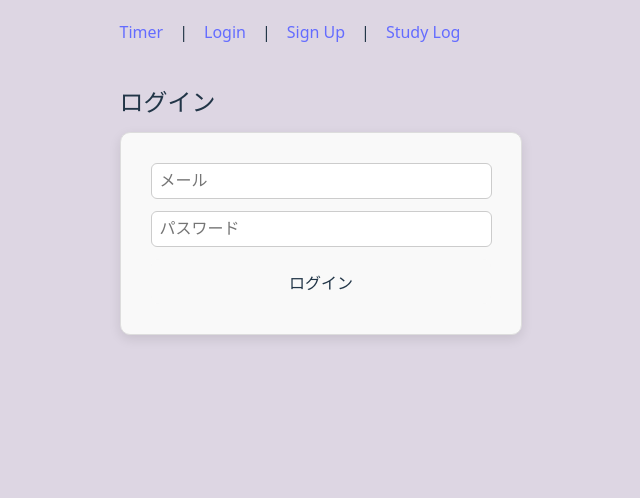
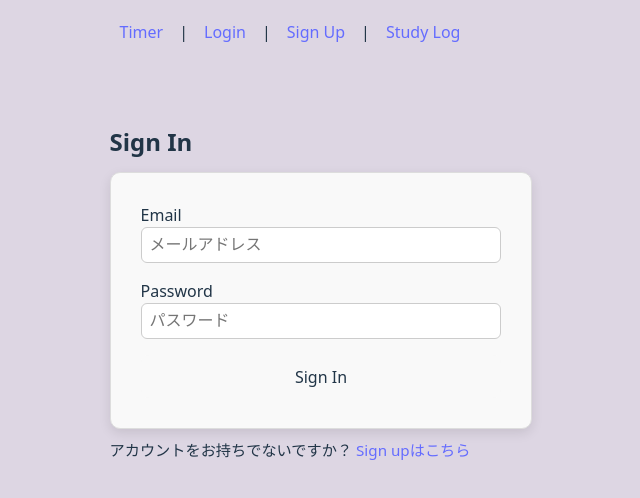
Before and after one commit to kkkosei/pomodoro_app, a React (Vite) app in the folder client/: page /login in a window 1280 px wide. Shown: the top 498 px of the page, without its empty margins (350-990 px from the left). Built offline with nearby package versions, Linux system fonts and the light colour scheme.

Commit message:
Remove .env from repository

```diff
--- a/client/src/pages/LoginPage.jsx
+++ b/client/src/pages/LoginPage.jsx
@@ -1,33 +1,78 @@
 import React, { useState } from "react";
+import { useNavigate } from "react-router-dom";
 
 function LoginPage() {
   const [email, setEmail] = useState("");
   const [password, setPassword] = useState("");
+  const [loading, setLoading] = useState(false);
+  const [error, setError] = useState("");
+  const navigate = useNavigate();
 
   const handleLogin = async (e) => {
     e.preventDefault();
-    const res = await fetch("http://localhost:4000/api/login", {
-      method: "POST",
-      headers: { "Content-Type": "application/json" },
-      body: JSON.stringify({ email, password }),
-    });
-    const data = await res.json();
-    if (data.token) {
-      localStorage.setItem("token", data.token);
+    setLoading(true);
+    setError("");
+
+    try {
+      const response = await fetch("http://localhost:4000/api/login", {
+        method: "POST",
+        headers: { "Content-Type": "application/json" },
+        credentials: "include",
+        body: JSON.stringify({ email, password }),
+      });
+
+      const data = await response.json();
+
+      if (!response.ok) {
+        setError(data.error || "ログインに失敗しました");
+        return;
+      }
+
       alert("ログイン成功！");
-    } else {
-      alert(data.error);
+      navigate("/dashboard");
+    } catch (err) {
+      console.error("ログインエラー:", err);
+      setError("エラーが発生しました");
+    } finally {
+      setLoading(false);
     }
   };
 
   return (
-    <div>
-      <h2>ログイン</h2>
+    <div style={{ maxWidth: "400px", margin: "auto", padding: "20px" }}>
+      <h2>Sign In</h2>
+      {error && <p style={{ color: "red" }}>{error}</p>}
       <form onSubmit={handleLogin}>
-        <input type="email" placeholder="メール" value={email} onChange={(e) => setEmail(e.target.value)} />
-        <input type="password" placeholder="パスワード" value={password} onChange={(e) => setPassword(e.target.value)} />
-        <button type="submit">ログイン</button>
+        <label>
+          Email
+          <input
+            type="email"
+            placeholder="メールアドレス"
+            value={email}
+            onChange={(e) => setEmail(e.target.value)}
+            required
+          />
+        </label>
+        <label>
+          Password
+          <input
+            type="password"
+            placeholder="パスワード"
+            value={password}
+            onChange={(e) => setPassword(e.target.value)}
+            required
+          />
+        </label>
+
+        <button type="submit" disabled={loading}>
+          {loading ? "ログイン中..." : "Sign In"}
+        </button>
       </form>
+
+      <p style={{ marginTop: "10px" }}>
+        アカウントをお持ちでないですか？{" "}
+        <a href="/signup">Sign upはこちら</a>
+      </p>
     </div>
   );
 }
--- a/client/src/pages/SignUpPage.jsx
+++ b/client/src/pages/SignUpPage.jsx
@@ -1,32 +1,39 @@
 import React, { useState } from "react";
+import { useNavigate } from "react-router-dom";
 
 function SignUpPage() {
   const [username, setUsername] = useState("");
   const [email, setEmail] = useState("");
   const [password, setPassword] = useState("");
   const [loading, setLoading] = useState(false);
+  const [error, setError] = useState("");
+  const navigate = useNavigate();
 
   const handleSignUp = async (e) => {
     e.preventDefault();
     setLoading(true);
+    setError("");
 
     try {
-      const res = await fetch("http://localhost:4000/api/register", {
+      const response = await fetch("http://localhost:4000/api/register", {
         method: "POST",
         headers: { "Content-Type": "application/json" },
+        credentials: "include",
         body: JSON.stringify({ username, email, password }),
       });
 
-      const data = await res.json();
-      if (res.ok) {
-        alert("登録成功！ログインしてください。");
-        window.location.href = "/signin"; // 登録後にSign inへ
-      } else {
-        alert(data.error || "登録に失敗しました。");
+      const data = await response.json();
+
+      if (!response.ok) {
+        setError(data.error || "登録に失敗しました");
+        return;
       }
-    } catch (error) {
-      console.error("登録エラー:", error);
-      alert("サーバーに接続できませんでした。");
+
+      alert("登録成功！ログインページにリダイレクトします");
+      navigate("/login");
+    } catch (err) {
+      console.error("ログインエラー:", err);
+      setError("エラーが発生しました");
     } finally {
       setLoading(false);
     }
@@ -35,6 +42,7 @@ function SignUpPage() {
   return (
     <div style={{ maxWidth: "400px", margin: "auto", padding: "20px" }}>
       <h2>Sign Up</h2>
+      {error && <p style={{ color: "red" }}>{error}</p>}
       <form onSubmit={handleSignUp}>
         <label>
           Username
@@ -44,10 +52,9 @@ function SignUpPage() {
             value={username}
             onChange={(e) => setUsername(e.target.value)}
             required
-
           />
         </label>
-        <label >
+        <label>
           Email
           <input
             type="email"
@@ -57,7 +64,7 @@ function SignUpPage() {
             required
           />
         </label>
-        <label >
+        <label>
           Password
           <input
             type="password"
```
Also changed, not shown: 2 other files (tests, documents, lock files or other folders).
